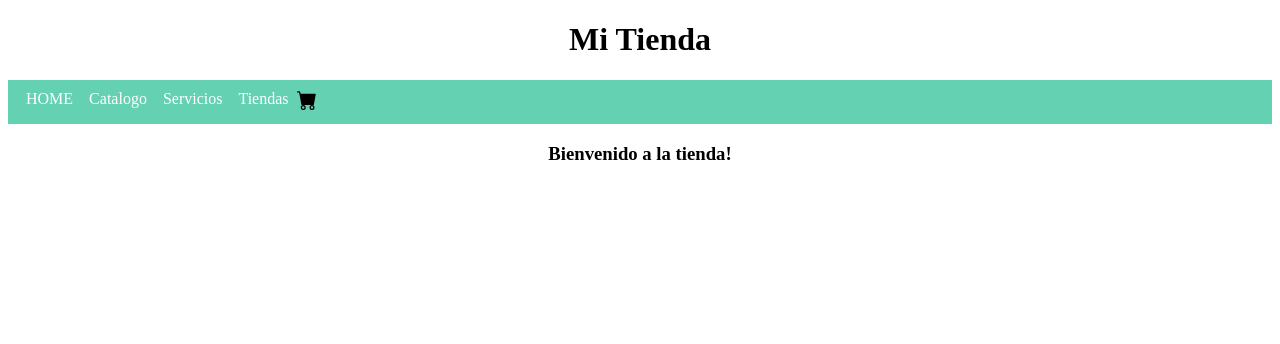
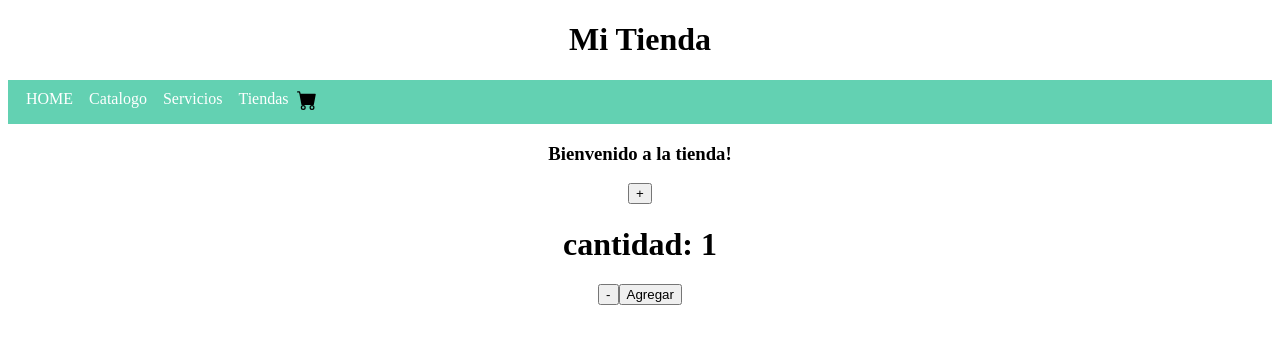
Before and after one commit to Florsala/Tienda, a React (Create React App) app: page / in a window 1280 px wide. Shown: the top 344 px of the page. Built offline with nearby package versions, Linux system fonts and the light colour scheme.

Commit message:
changes in ItemCount

```diff
--- a/src/components/ItemListContainer.js
+++ b/src/components/ItemListContainer.js
@@ -1,5 +1,5 @@
 import React from 'react'
-import itemCount from './itemCount'
+import ItemCount from './itemCount'
 
 const ItemListContainer = (props) => {
     return (
@@ -8,7 +8,7 @@ const ItemListContainer = (props) => {
 
 
         <div>
-            <itemCount stock="20" initial="1" />
+            <ItemCount stock="3"  />
 
         </div>
 
--- a/src/components/itemCount.jsx
+++ b/src/components/itemCount.jsx
@@ -1,34 +1,69 @@
-import React from 'react'
+import React , {useState} from 'react'
 
-function itemCount({stock, initial, onAdd}) {
+/* function itemCount({stock, initial, onAdd}) {
+
+    const sumar = () => {
+        if (initial <= stock) {
 
 
 
+        }
+
+        (onAdd+1)
+    }
+
+    const restar = () => {
+        (onAdd-1)
+    }
+
+
+    return (
+
+    )
+}
+
+export default itemCount
+ */
 
 
 
+const ItemCount = ({stock}) => {
+
+    const [counter, setCounter] = useState(1);
+
+
     return (
-        {/* <div>
+        <div>
+             <button onClick = {() => {
 
-            <button onClick = {() => {setCounter(counter+1)} } >
+                if (counter <= stock) {
+
+                }
+
+                {setCounter(counter+1)} } }>
 
                 +
 
                 </button>
 
 
-            <h1>Click: {counter}</h1>
+                <h1>cantidad: {counter}</h1>
 
-            <button onClick = {() => {setCounter(counter-1)} } >
+                <button onClick = {() =>
+
+
+
+
+                    {setCounter(counter-1)} } >
                 -
 
                 </button>
 
+                <button onClick = {() =>  console.log("Agregado al carrito") } > Agregar </button>
 
 
-
-        </div>*/}
+        </div>
     )
 }
 
-export default itemCount
+export default ItemCount
```
Lines whose indentation alone changed are shown as unchanged.
